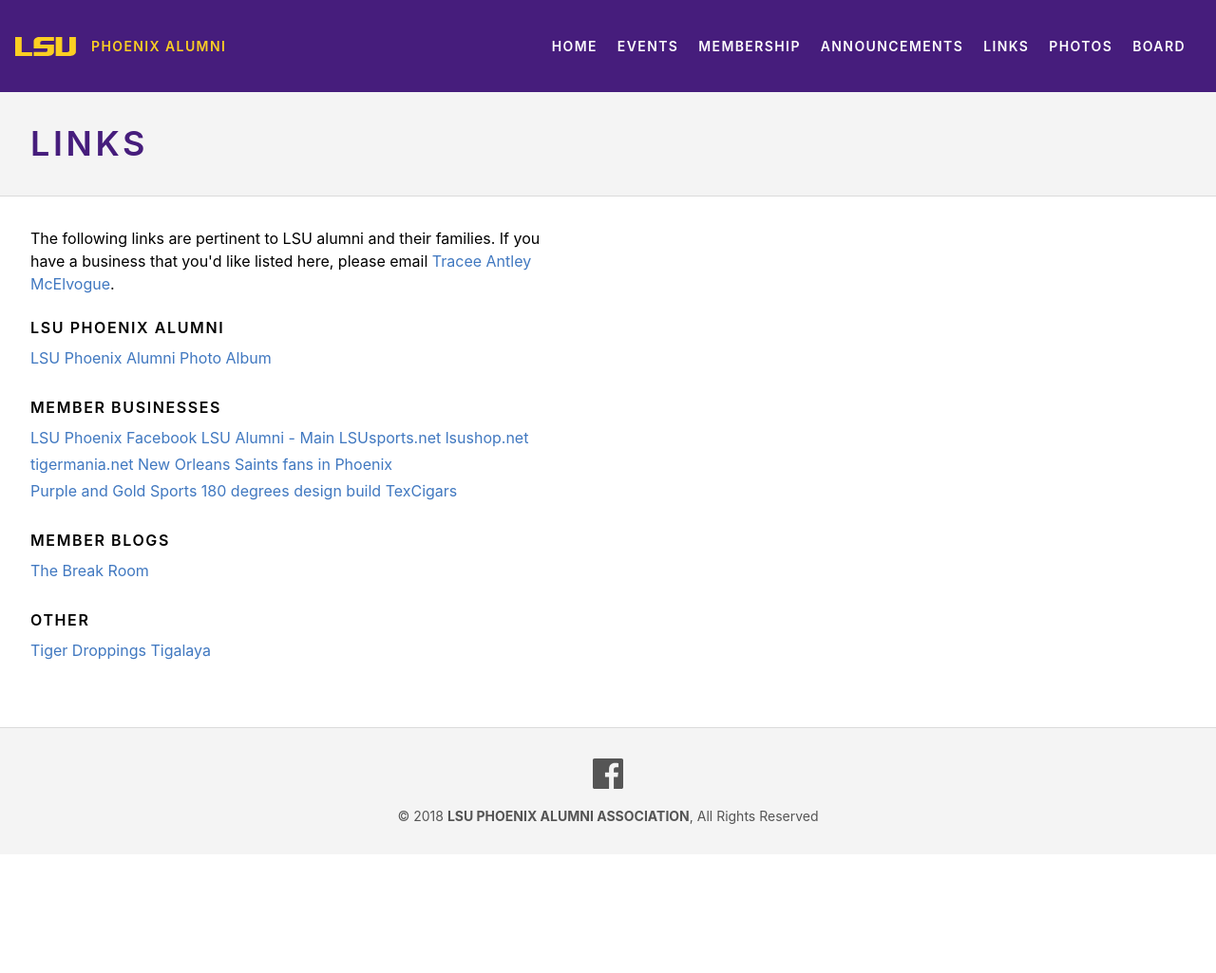
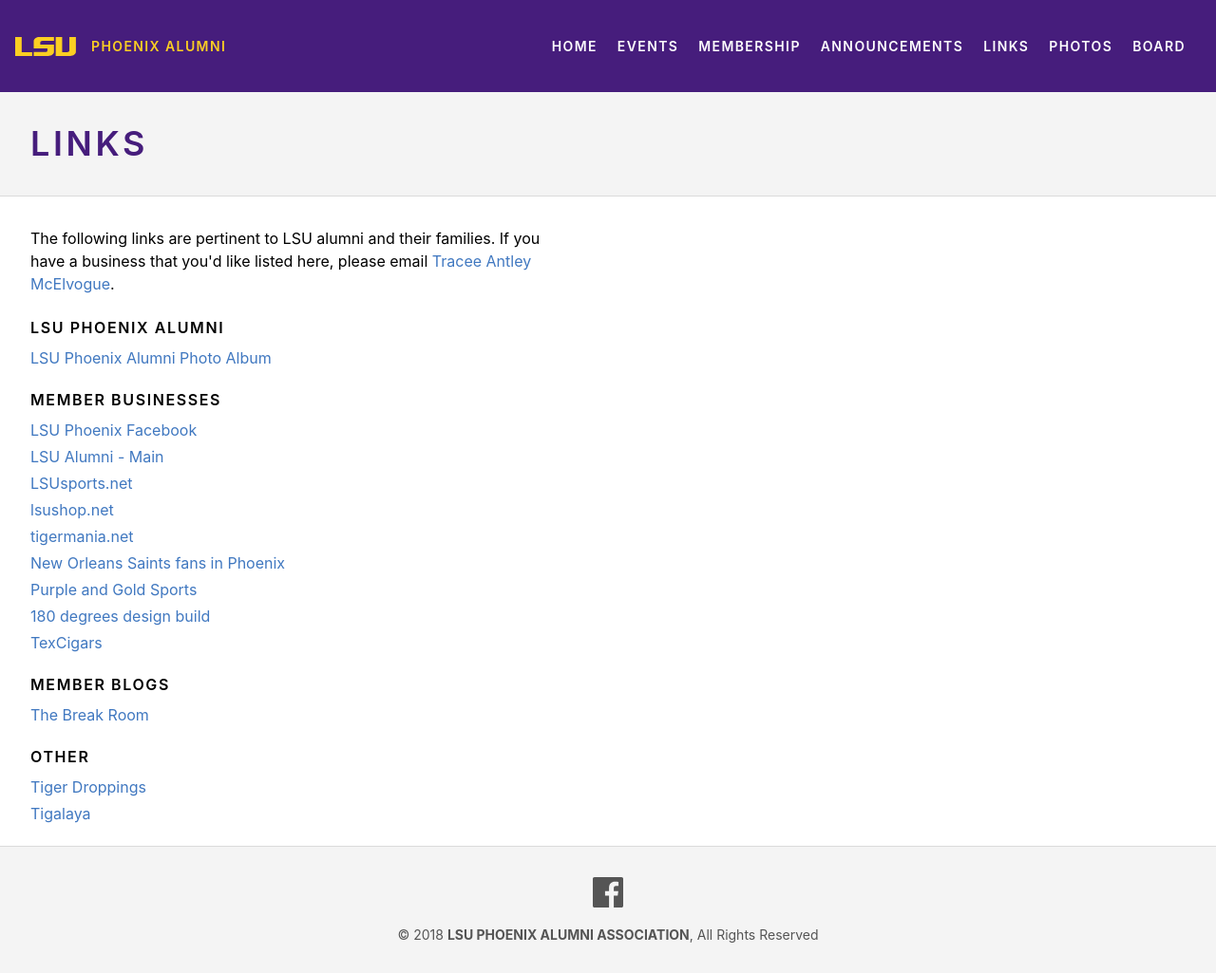
Before and after one commit to lsu-phoenix-alumni/lsu-phoenix-alumni.github.io, a Jekyll site: the page built from _pages/links.html, in a window 1280 px wide. Shown: the whole page at 95% size. Built offline with Jekyll 4.4.1, drawn with Linux system fonts in a browser that asks for light colours; before the commit the page ends 900 px from its top, so only the background shows below that.

Commit message:
make affiliate links display: block

```diff
--- a/_pages/links.html
+++ b/_pages/links.html
@@ -14,23 +14,23 @@
   </p>
 
   <h1 class="f6 f5-ns fw6 ttu tracked mt3 mb1 pv2">LSU Phoenix Alumni</h1>
-  <a target="_blank" class="link dib mb2" href="http://www.lsuphoenix.shutterfly.com/action/">LSU Phoenix Alumni Photo Album</a>
+  <a target="_blank" class="link db mb2" href="http://www.lsuphoenix.shutterfly.com/action/">LSU Phoenix Alumni Photo Album</a>
 
   <h1 class="f6 f5-ns fw6 ttu tracked mt3 mb1 pv2">Member Businesses</h1>
-  <a target="_blank" class="link dib mb2" href="https://www.facebook.com/LSUPhoenix?fref=ts">LSU Phoenix Facebook</a>
-  <a target="_blank" class="link dib mb2" href="http://www.lsualumni.org/">LSU Alumni - Main</a>
-  <a target="_blank" class="link dib mb2" href="http://www.lsusports.net/">LSUsports.net</a>
-  <a target="_blank" class="link dib mb2" href="http://www.lsushop.net/">lsushop.net</a>
-  <a target="_blank" class="link dib mb2" href="http://www.tigermania.net/">tigermania.net</a>
-  <a target="_blank" class="link dib mb2" href="https://www.facebook.com/groups/desertwhodats/">New Orleans Saints fans in Phoenix</a>
-  <a target="_blank" class="link dib mb2" href="http://purpleandgoldsports.com/">Purple and Gold Sports</a>
-  <a target="_blank" class="link dib mb2" href="http://www.180degreesinc.com">180 degrees design build</a>
-  <a target="_blank" class="link dib mb2" href="http://www.texcigars.com">TexCigars</a>
+  <a target="_blank" class="link db mb2" href="https://www.facebook.com/LSUPhoenix?fref=ts">LSU Phoenix Facebook</a>
+  <a target="_blank" class="link db mb2" href="http://www.lsualumni.org/">LSU Alumni - Main</a>
+  <a target="_blank" class="link db mb2" href="http://www.lsusports.net/">LSUsports.net</a>
+  <a target="_blank" class="link db mb2" href="http://www.lsushop.net/">lsushop.net</a>
+  <a target="_blank" class="link db mb2" href="http://www.tigermania.net/">tigermania.net</a>
+  <a target="_blank" class="link db mb2" href="https://www.facebook.com/groups/desertwhodats/">New Orleans Saints fans in Phoenix</a>
+  <a target="_blank" class="link db mb2" href="http://purpleandgoldsports.com/">Purple and Gold Sports</a>
+  <a target="_blank" class="link db mb2" href="http://www.180degreesinc.com">180 degrees design build</a>
+  <a target="_blank" class="link db mb2" href="http://www.texcigars.com">TexCigars</a>
 
   <h1 class="f6 f5-ns fw6 ttu tracked mt3 mb1 pv2">Member Blogs</h1>
-  <a target="_blank" class="link dib mb2" href="http://breakroom.buildingbsolutions.com/">The Break Room</a>
+  <a target="_blank" class="link db mb2" href="http://breakroom.buildingbsolutions.com/">The Break Room</a>
 
   <h1 class="f6 f5-ns fw6 ttu tracked mt3 mb1 pv2">Other</h1>
-  <a target="_blank" class="link dib mb2" href="http://www.tigerdroppings.com/">Tiger Droppings</a>
-  <a target="_blank" class="link dib mb2" href="http://www.tigalaya.com/">Tigalaya</a>
+  <a target="_blank" class="link db mb2" href="http://www.tigerdroppings.com/">Tiger Droppings</a>
+  <a target="_blank" class="link db mb2" href="http://www.tigalaya.com/">Tigalaya</a>
 </section>
```
